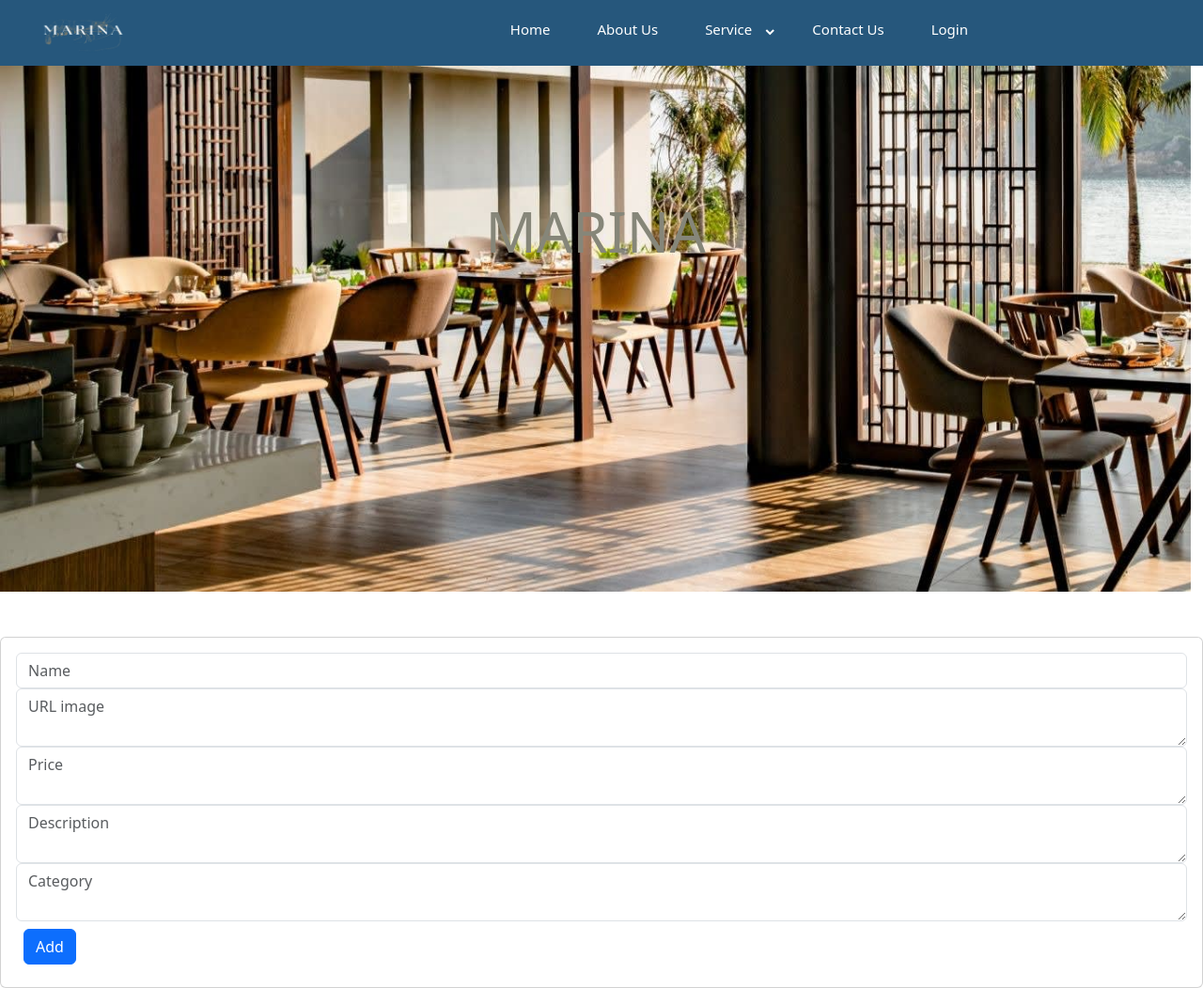
After one commit to Mai25A/MarinaProject, a PHP site: page /php_course/views/menu/create.menuManagement.view.php in a window 1280 px wide. The commit adds this page. Shown: the whole page at 94% size. Run offline with PHP 8.4, Linux system fonts and the light colour scheme.

Commit message:
create menu table

```diff
--- /dev/null
+++ b/controllers/menu/create.menuManagement.controllers.php
@@ -0,0 +1,26 @@
+<?php
+require_once("../../models/menu.model.php");
+
+if ($_SERVER['REQUEST_METHOD'] == 'POST') {
+    if (!empty($_POST['name']) && !empty($_POST['image']) && !empty($_POST['price']) && !empty($_POST['description'])) {
+        $name = $_POST['name'];
+        $image = $_POST['image'];
+        $price = $_POST['price'];
+        $description = $_POST['description'];
+
+        $create = createMenuManagement($name, $image, $price, $description);
+
+        if ($create) {
+            //Thêm thành công
+            echo "Menu created successfully";
+        } else {
+            //Lỗi khi thêm
+            echo "Failed to create menu";
+        }
+    } else {
+        //Thiếu dữ liệu
+        echo "Missing data";
+    }
+}
+
+require_once("../../views/menu/create.menuManagement.view.php");
--- a/models/menu.model.php
+++ b/models/menu.model.php
@@ -1,11 +1,19 @@
 <?php
-include ("../../database/database.php");
+include("../../database/database.php");
 
 function get_all_menu()
 {
     global $connection;
-    $statement = $connection->prepare("SELECT * FROM products;");
+    $statement = $connection->prepare("SELECT * FROM products");
     $statement->execute();
     $menu = $statement->fetchAll(PDO::FETCH_ASSOC);
     return $menu;
 }
+
+function createMenuManagement( $name, $image, $price, $description)
+{
+    global $connection;
+    $statement = $connection->prepare("INSERT INTO products (name, image, category_id, price, description) VALUES (?, ?, NULL, ?, ?)");
+    $createMenu = $statement->execute([$name, $image, $price, $description]);
+    return $createMenu;
+}
--- a/router.php
+++ b/router.php
@@ -6,7 +6,7 @@ $routes = [
     '/post' => 'controllers/post/post.controller.php',
     '/project' => 'controllers/project/project.controller.php',
     '/delete' => 'controllers/post/post.deleteMenu.controller.php',
-    '/create' => 'controllers/post/post.createMenu.controller.php',
+    '/create' => 'controllers/menu/create.menuManagement.controllers.php',
 ];
 
 // if (array_key_exists($uri, $routes)) {
--- /dev/null
+++ b/views/menu/create.menuManagement.view.php
@@ -0,0 +1,30 @@
+<?php
+require '../../views/partials/head.php';
+require '../../controllers/menu/create.menuManagement.controllers.php'
+?>
+<div class="card mt-5">
+    <div class="card-body">
+        <form action="../../controllers/menu/create.menuManagement.controllers.php" method="post">
+            <div class="form-group">
+                <input type="text" class="form-control" placeholder="Name" name="name">
+            </div>
+            <div class="form-group">
+                <textarea class="form-control" placeholder="URL image" name="image"></textarea>
+            </div>
+            <div class="form-group">
+                <textarea class="form-control" placeholder="Price" name="price"></textarea>
+            </div>
+            <div class="form-group">
+                <textarea class="form-control" placeholder="Description" name="description"></textarea>
+            </div>
+            <div class="form-group">
+                <textarea class="form-control" placeholder="Category" name="category"></textarea>
+            </div>
+            <div class="form-group">
+                <div class="d-flex p-2">
+                    <button type="submit" class="btn btn-primary">Add</button>
+                </div>
+            </div>
+        </form>
+    </div>
+</div>
```
Also changed, not shown: views/menu/menuManagement.view.php (+10 -13 lines).
